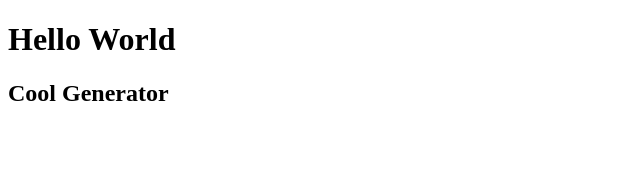
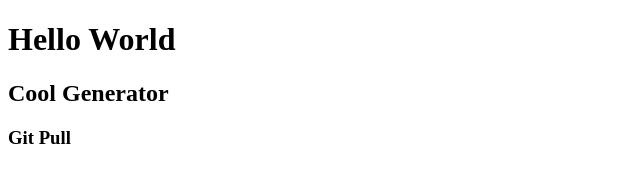
Before and after one commit to fab-c14/background_generator, a plain HTML site: page index.html in a window 1280 px wide. Shown: the full height of the page, 0-640 px from the left. Drawn offline with Linux system fonts and the light colour scheme.

Commit message:
changes saver

```diff
--- a/index.html
+++ b/index.html
@@ -12,6 +12,7 @@
 <body>
     <h1>Hello World</h1>
     <h2>Cool Generator</h2>
+    <h3>Git Pull</h3>
 </body>
 
 <script src="script.js"></script>
```
